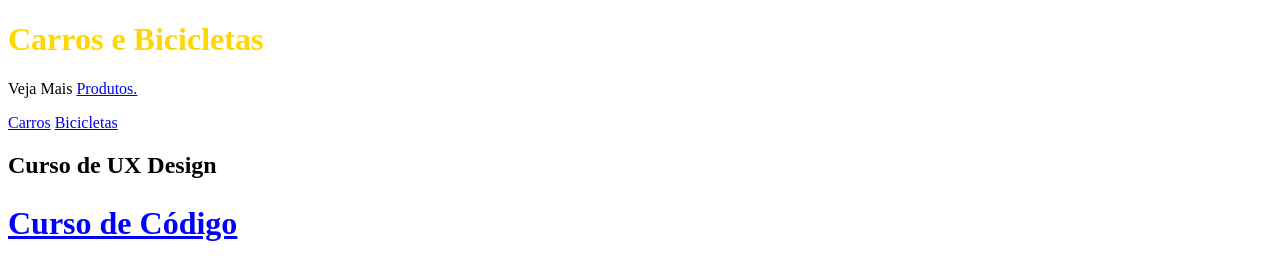
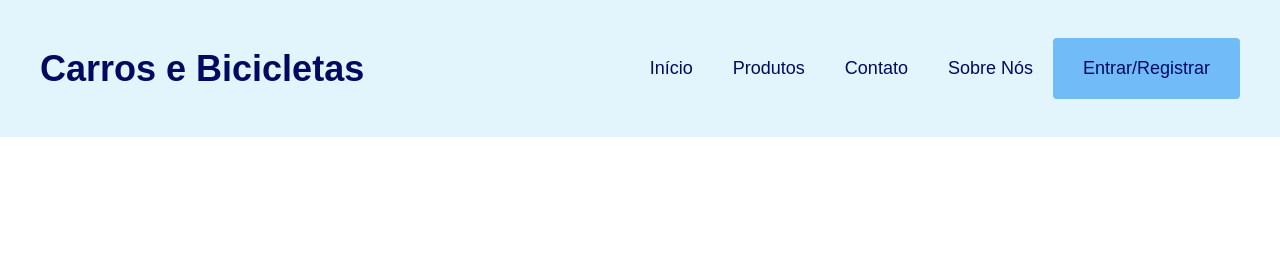
Before and after one commit to dfmontibeller/study, a plain HTML site: page index.html in a window 1280 px wide. Drawn offline with Linux system fonts and the light colour scheme.

Commit message:
alinhamento menu

```diff
--- a/index.html
+++ b/index.html
@@ -8,13 +8,18 @@
 </head>
 
 <body>
-    <!--h1 é o título de nível 1-->
-    <h1 id="introducao">Carros e Bicicletas</h1>
-    <p>Veja Mais <a href="/">Produtos.</a></p>
-    <a class="design" href="/produtos/carros.html">Carros</a>
-    <a class="design" href="/produtos/bicicletas.html">Bicicletas</a>
-    <h2 class="design">Curso de UX Design</h2>
-    <h2 class="azul grande underline">Curso de Código</h2>
+    <header class="menu-h">
+        <h1 class="introducao">Carros e Bicicletas</h1>
+        <nav class="menu-links">
+            <ul>
+                <li><a href="/">Início</a></li>
+                <li><a href="/">Produtos</a></li>
+                <li><a href="/">Contato</a></li>
+                <li><a href="/">Sobre Nós</a></li>
+                <li class="register-button"><a href="/">Entrar/Registrar</a></li>
+            </ul>
+        </nav>
+    </header>
 </body>
 
 </html>
--- a/style.css
+++ b/style.css
@@ -1,20 +1,47 @@
-#introducao {
-  color: gold;
+.menu-h {
+  background-color: rgb(226, 245, 253);
+  display: flex;
+  justify-content: space-between;
+  align-items: center;
+  padding: 20px 40px;
 }
 
-.codigo
-.design {
-  color: blue;
+.menu-links {
+  max-width: 100%;
+  align-items: center;
+  display: flex;
 }
 
-.azul {
-  color: blue;
+.menu-h ul {
+  display: flex;
+  align-items: center;
 }
 
-.underline {
-  text-decoration: underline;
+.menu-h ul li {
+  list-style: none;
 }
 
-.grande {
-  font-size: 32px;
+.introducao {
+  text-align: left;
+  color: #000a60;
 }
+
+.menu-h ul li a {
+  color: #000a60;
+  padding: 20px;
+  text-decoration: none;
+  transition: background 0.4s;
+}
+
+.register-button {
+  background-color: rgb(113, 187, 248);
+  border-radius: 4px;
+  padding: 20px 10px;
+}
+
+body {
+  background-color: #fff;
+  font-family: Arial, Helvetica, sans-serif;
+  font-size: 18px;
+  margin: 0px;
+}
```
Also changed, not shown: 1 other file.
